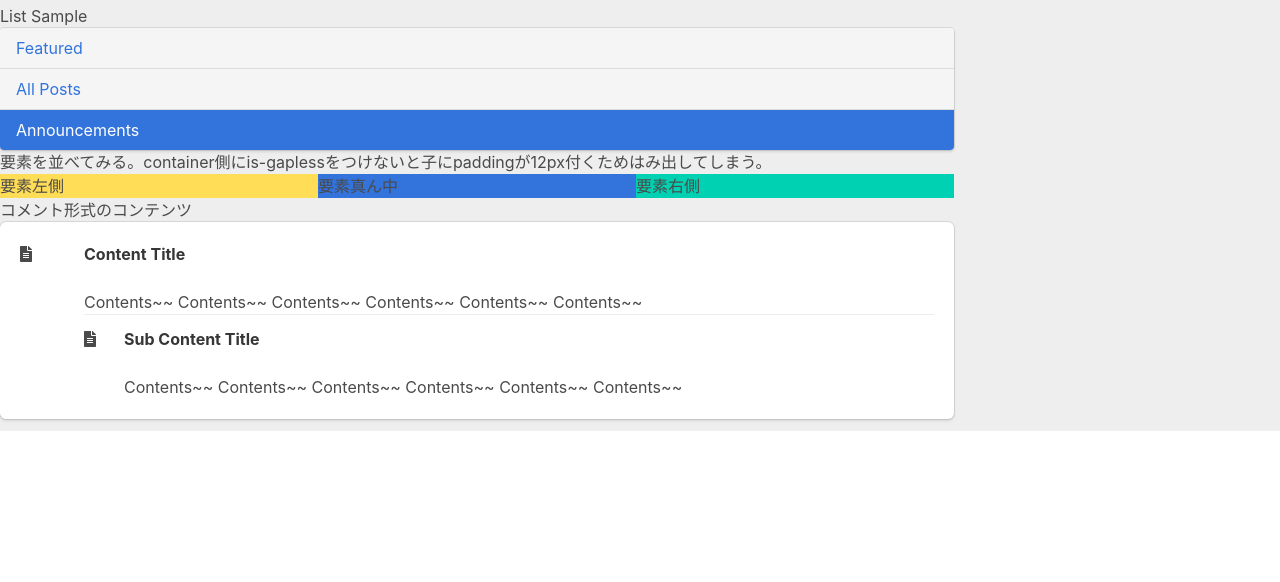
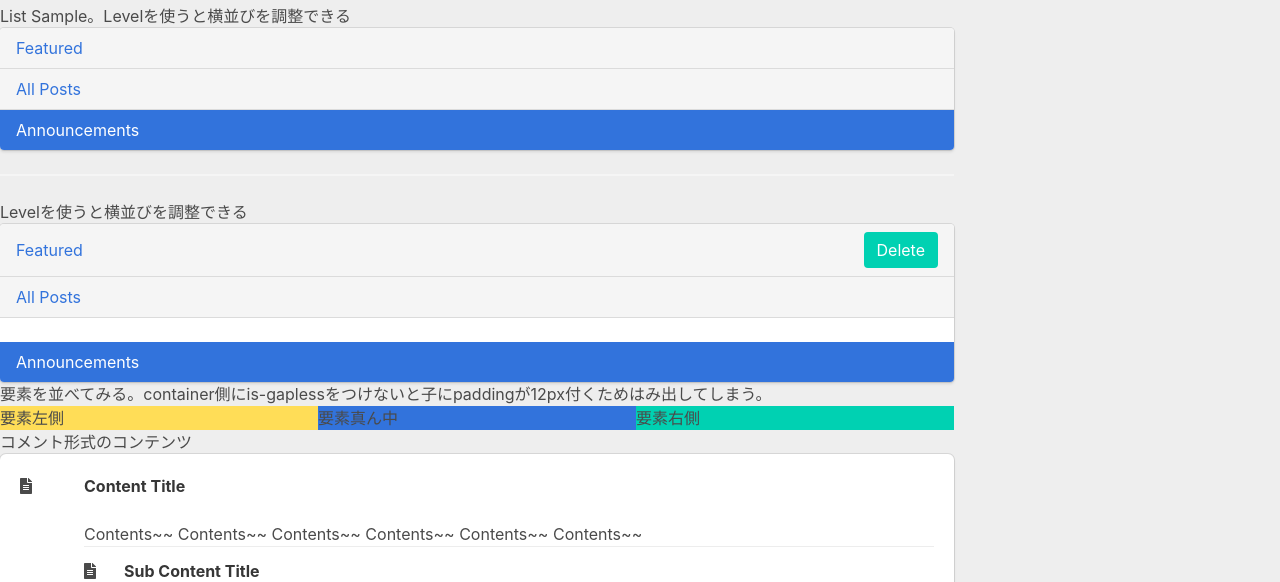
Before and after one commit to somurieengieer/bulma-sample, a plain HTML site: page index.html in a window 1280 px wide. Shown: the part 673-1255 px from the top of the page. Before the commit the page ends 1116 px from the top, so only its background shows below. Drawn offline with nearby package versions, Linux system fonts and the light colour scheme; a web font is replaced by a local one.

Commit message:
ListにLevelを追加して横並びを実装。間違えて貼り付けていたサイドバーのコンテンツを削除

```diff
--- a/index.html
+++ b/index.html
@@ -45,12 +45,40 @@
 
     <section>
       <div class="container">
-        <h1>List Sample</h1>
+        <h1>List Sample。Levelを使うと横並びを調整できる</h1>
         <div class="list is-hoverable">
           <a class="list-item">
             Featured
           </a>
           <a class="list-item">
+            All Posts
+          </a>
+          <a class="list-item is-active">
+            Announcements
+          </a>
+        </div>
+
+        <hr/>
+
+        <h1>Levelを使うと横並びを調整できる</h1>
+        <div class="list is-hoverable">
+          <a class="list-item">
+            <div class="level">
+              <div class="level-left">
+                <div class="level-item">
+                  <p>Featured</p>
+                </div>
+              </div>
+              <div class="level-right">
+                <div class="level-item">
+                  <p class="control">
+                    <button class="button is-primary">Delete</button>
+                  </p>
+                </div>
+              </div>
+            </div>
+          </a>
+          <a class="list-item level">
             All Posts
           </a>
           <a class="list-item is-active">
```
